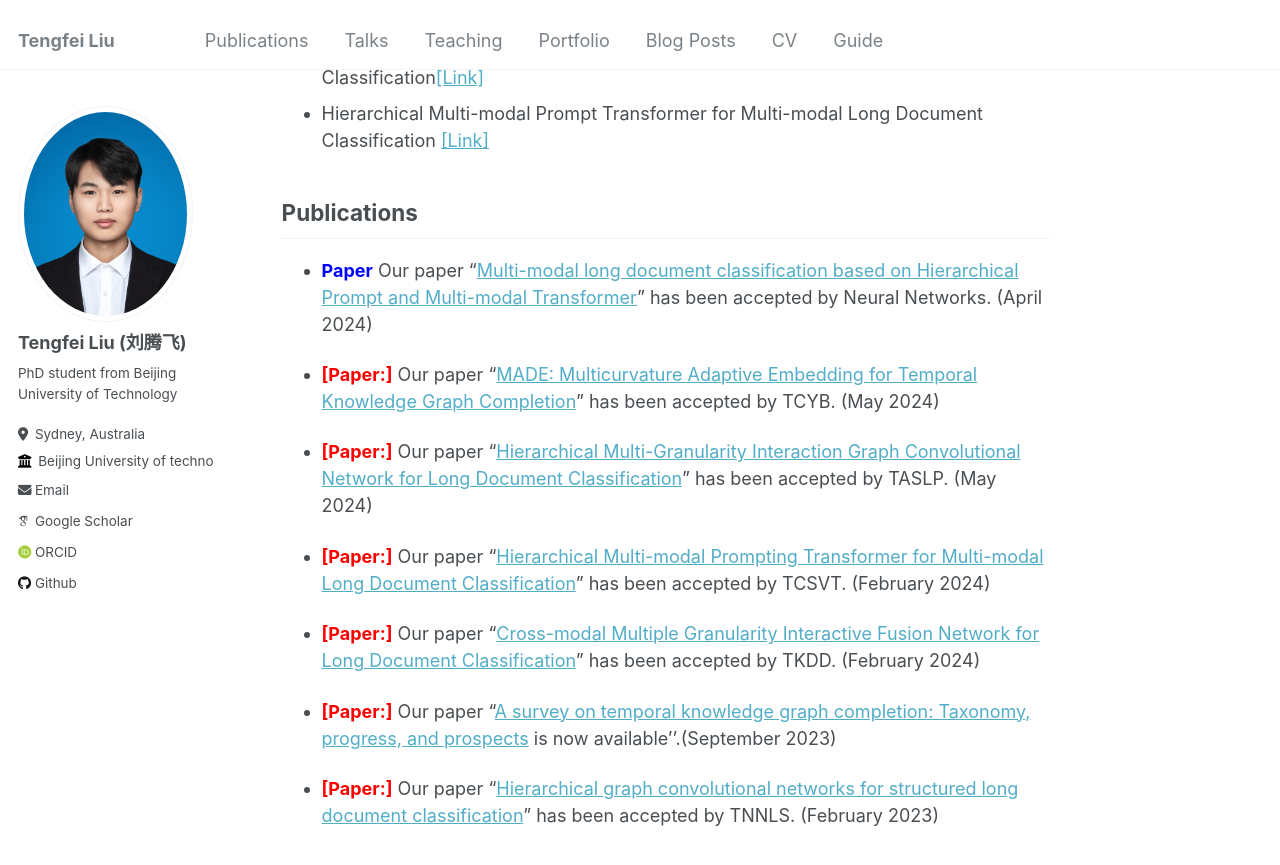
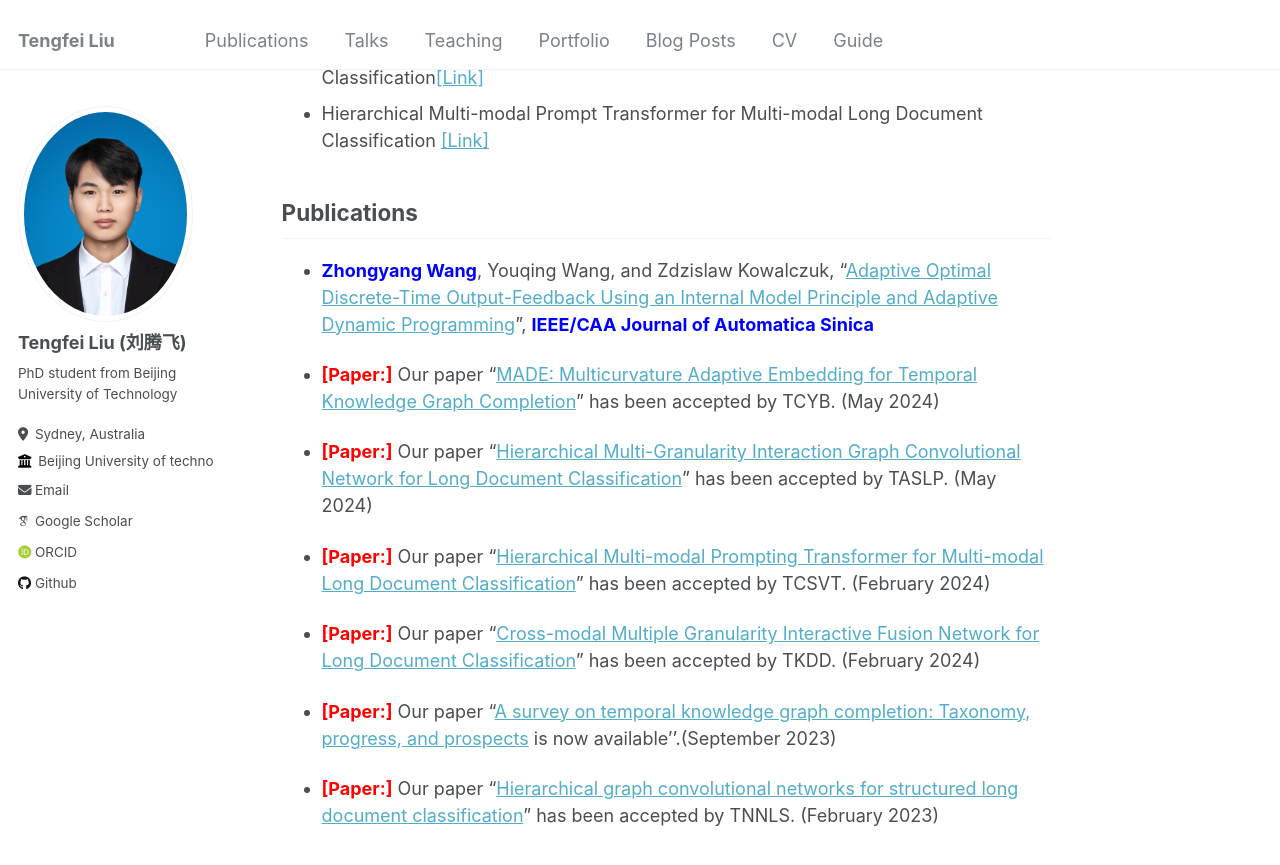
Before and after one commit to Zhongyang-Wang1/ZhongyangWang.github.io, a Jekyll site: the page built from _pages/about.md, in a window 1280 px wide and 900 px high, scrolled down 348 px. Shown: the top 865 px of the window. Built offline with Jekyll 4.4.1, drawn with Linux system fonts in a browser that asks for light colours; some web fonts are replaced.

Commit message:
Update about.md

```diff
--- a/_pages/about.md
+++ b/_pages/about.md
@@ -16,7 +16,7 @@ I am a Ph.D. student enrolled in a combined master's and doctoral program superv
 ## Publications
 
 
-* **<span style="color:blue;">Paper</span>** Our paper "[Multi-modal long document classification based on Hierarchical Prompt and Multi-modal Transformer](https://www.sciencedirect.com/science/article/pii/S0893608024002466)" has been accepted by Neural Networks. (April 2024)
+* **<span style="color:blue;">Zhongyang Wang</span>**, Youqing Wang, and Zdzislaw Kowalczuk, "[Adaptive Optimal Discrete-Time Output-Feedback Using an Internal Model Principle and Adaptive Dynamic Programming](https://www.sciencedirect.com/science/article/pii/S0893608024002466)", **<span style="color:blue;">IEEE/CAA Journal of Automatica Sinica</span>**
 
 * **<span style="color:red;">[Paper:]</span>** Our paper "[MADE: Multicurvature Adaptive Embedding for Temporal Knowledge Graph Completion](https://example.com/paper2)" has been accepted by TCYB. (May 2024)
 
```
